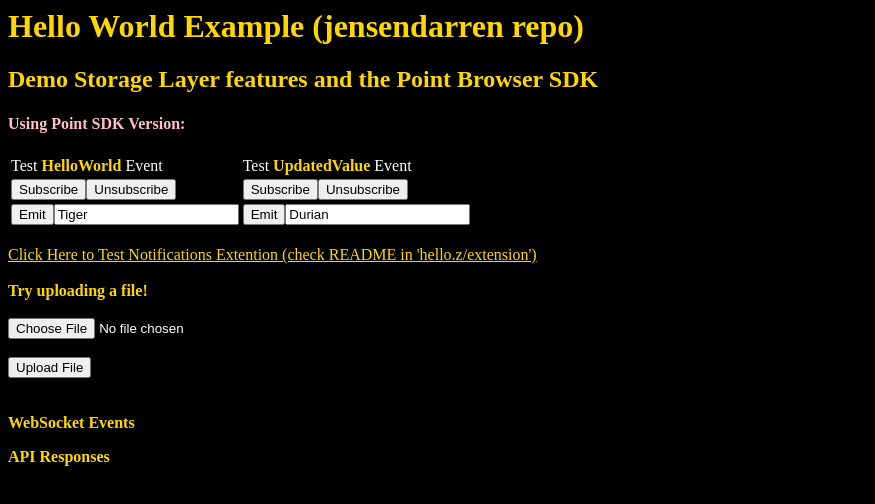
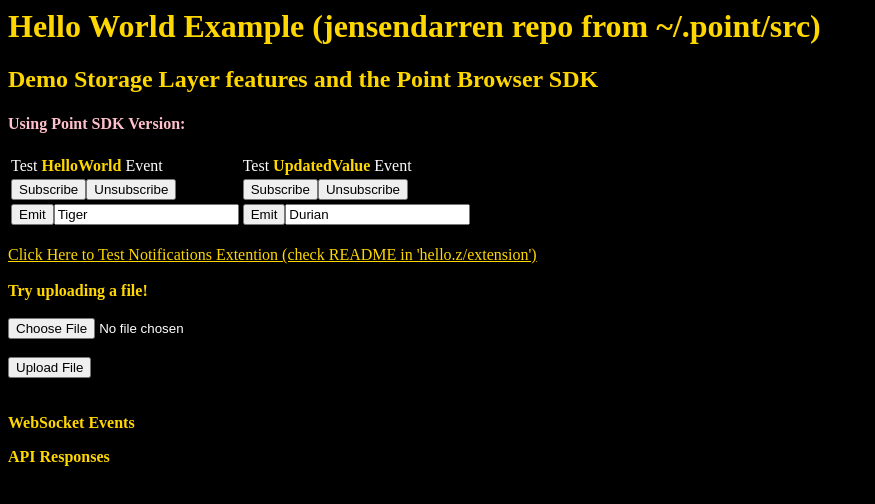
Before and after one commit to jensendarren/zapps-hello.z, a browser extension: page public/index.html in a window 1280 px wide. Shown: the whole page, without its empty margins (0-875 px from the left). Drawn offline with Linux system fonts and the light colour scheme; no server answers.

Commit message:
update index

```diff
--- a/public/index.html
+++ b/public/index.html
@@ -18,7 +18,7 @@
   </head>
   <body>
     <div>
-      <h1>Hello World Example (jensendarren repo)</h1>
+      <h1>Hello World Example (jensendarren repo from ~/.point/src)</h1>
       <h2>Demo Storage Layer features and the Point Browser SDK</h2>
 
       <h4 style="color: pink">Using Point SDK Version: <span id="pointSDKVersion"></span></h4>
```
